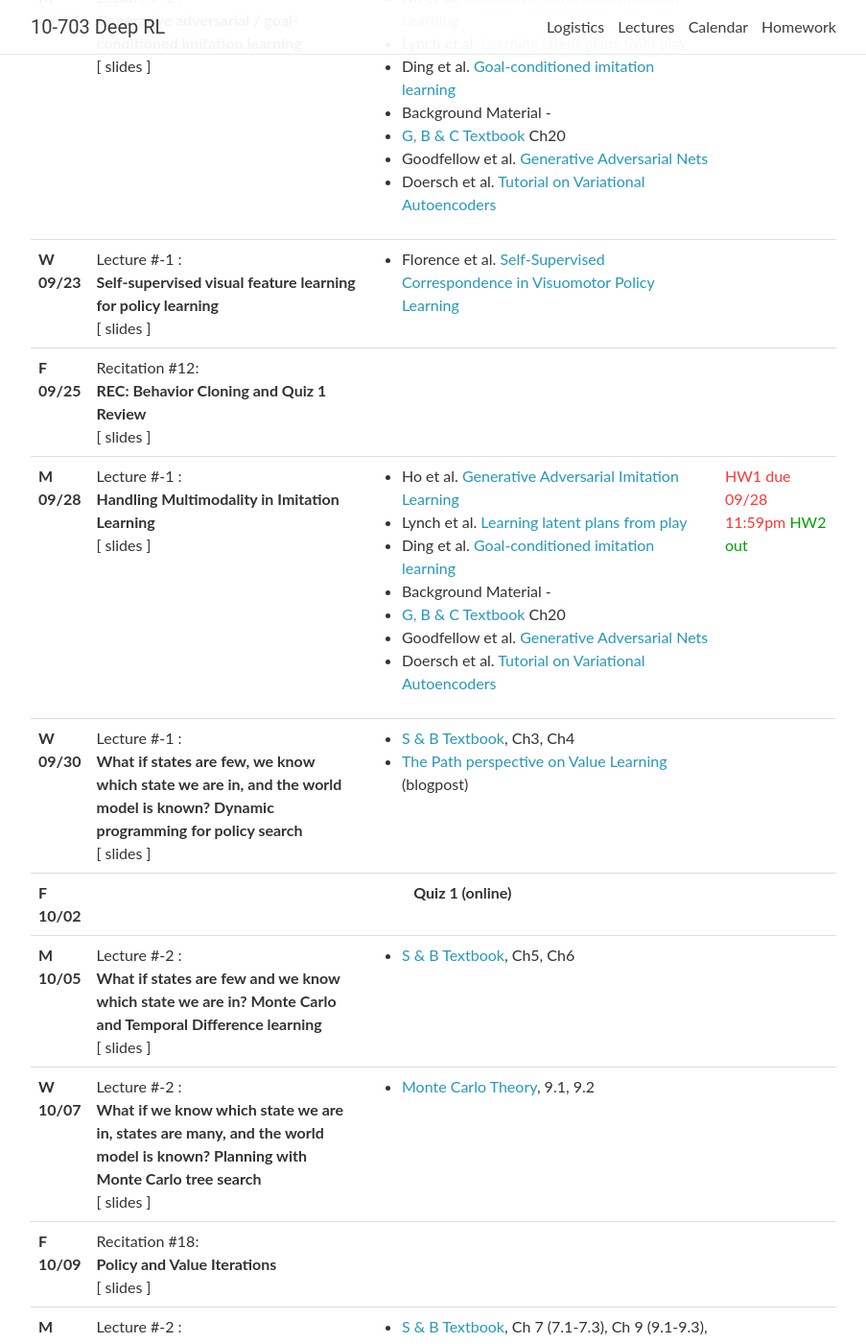
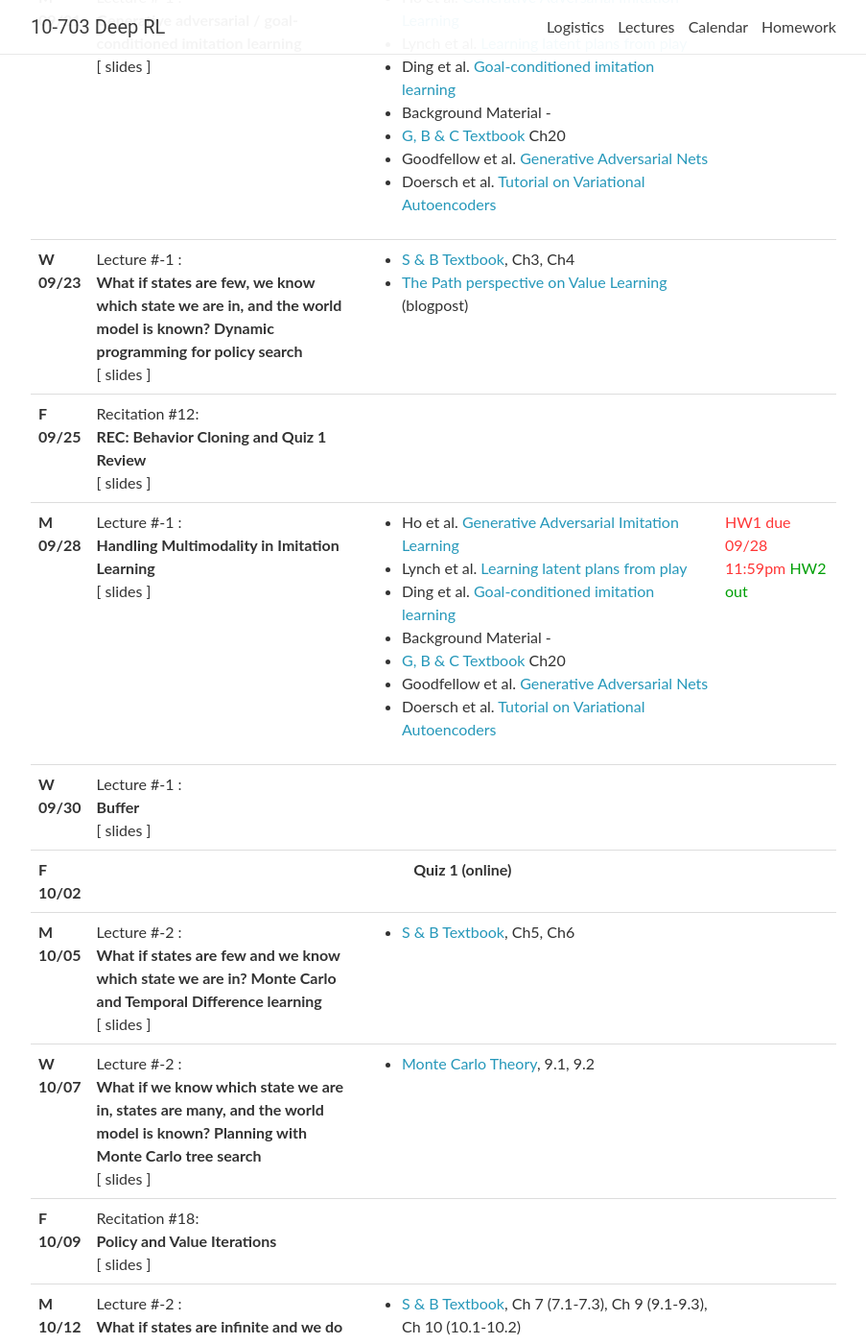
Before and after one commit to cmudeeprl/703website_f20, a Jekyll site: the page built from _pages/lectures.md, in a window 1280 px wide and 1400 px high, scrolled down 1694 px. Shown: the whole window at 96% size, without its empty margins (188-1091 px from the left). Built offline with Jekyll 4.4.1, drawn with Linux system fonts in a browser that asks for light colours; nearby versions of some CDN libraries; comment, search, counter and statistics services are not loaded.

Commit message:
Move lecture 9 to lecture 7

```diff
--- a/_data/lectures.yml
+++ b/_data/lectures.yml
@@ -166,13 +166,13 @@
 - date: W 09/23
   lecturer:
   title: >
-    <strong>Self-supervised visual feature learning for policy learning</strong>
+    <strong>What if states are few, we know which state we are in, and the world model is known? Dynamic programming for policy search</strong>
   # slides: https://cmudeeprl.github.io/Spring202010403website/assets/lectures/s20_lecture5.pdf
   # video: https://scs.hosted.panopto.com/Panopto/Pages/Viewer.aspx?id=40a34b64-98bd-4c24-9a6c-aab500f4f593
   notes:
   readings:
-    # - <a href="http://incompleteideas.net/book/RLbook2018.pdf" target="_blank">S & B Textbook</a>, Ch3, Ch4
-    - Florence et al. <a href="https://arxiv.org/pdf/1909.06933.pdf" target="_blank"> Self-Supervised Correspondence in Visuomotor Policy Learning</a>
+    - <a href="http://incompleteideas.net/book/RLbook2018.pdf" target="_blank">S & B Textbook</a>, Ch3, Ch4
+    - <a href="https://distill.pub/2019/paths-perspective-on-value-learning/" target="blank">The Path perspective on Value Learning </a> (blogpost)
   logistics:
 
 
@@ -211,13 +211,9 @@
 - date: W 09/30
   lecturer:
   title: >
-    <strong>What if states are few, we know which state we are in, and the world model is known? Dynamic programming for policy search</strong>
-  # slides: https://cmudeeprl.github.io/Spring202010403website/assets/lectures/s20_lecture5.pdf
-  # video: https://scs.hosted.panopto.com/Panopto/Pages/Viewer.aspx?id=40a34b64-98bd-4c24-9a6c-aab500f4f593
+    <strong>Buffer</strong>
   notes:
   readings:
-    - <a href="http://incompleteideas.net/book/RLbook2018.pdf" target="_blank">S & B Textbook</a>, Ch3, Ch4
-    - <a href="https://distill.pub/2019/paths-perspective-on-value-learning/" target="blank">The Path perspective on Value Learning </a> (blogpost)
   logistics:
 
 
```
